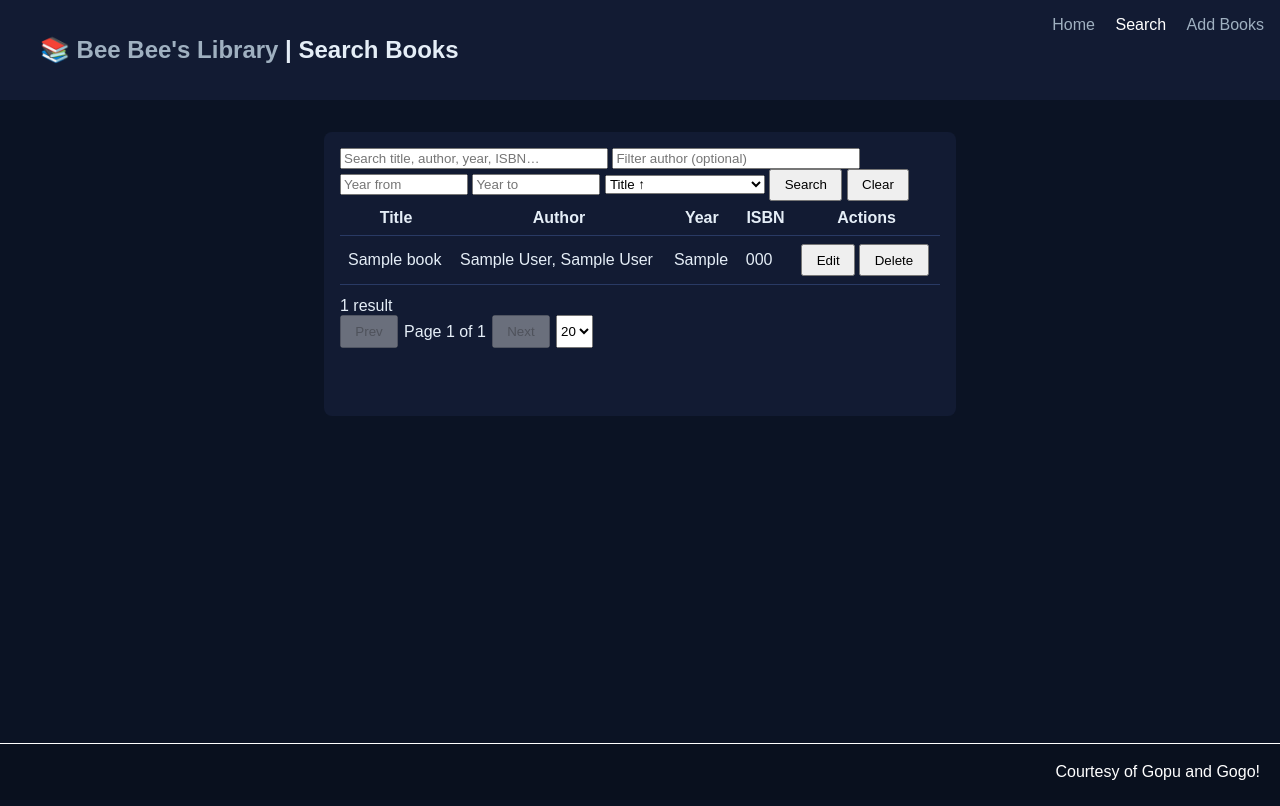
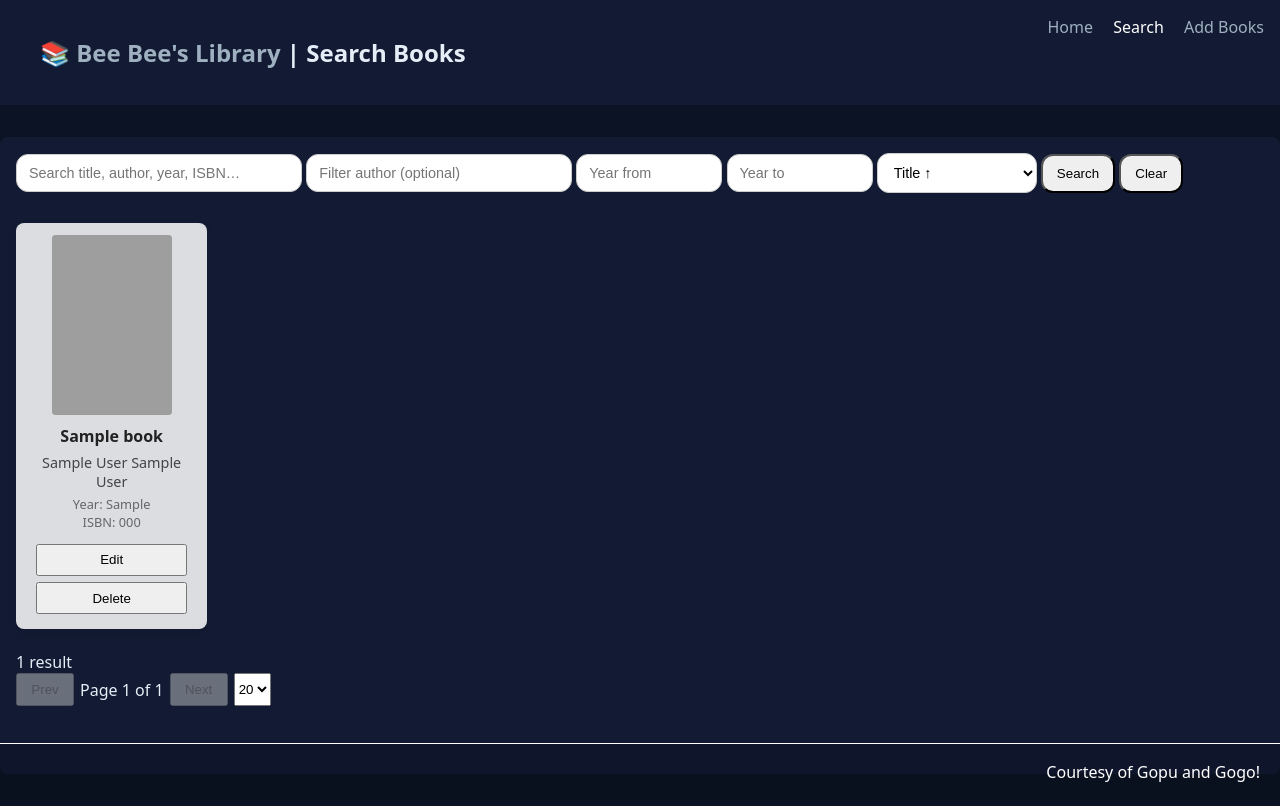
Before and after one commit to nishitjain97/BeeBees_Library, a FastAPI app: page /books in a window 1280 px wide. Before the commit the page ends 780 px from the top, so only its background shows below. Run offline with FastAPI, Linux system fonts and the light colour scheme; the visitor is signed in with stand-in values (Sample User, id 1); tables that the repository leaves empty hold one stand-in row (values such as "Sample post"); some libraries are stand-ins or nearby versions; grey boxes are pictures that could not be loaded.

Commit message:
feat: Adds cover image for books.

```diff
--- a/app/static/list.js
+++ b/app/static/list.js
@@ -38,40 +38,53 @@ async function load() {
 
 function render(data) {
   total = data.total;
-  tbody.innerHTML = '';
+  const container = document.getElementById("books-container");
+  container.innerHTML = "";
+
   if (!data.items.length) {
     empty.style.display = 'block';
     count.textContent = '0 results';
   } else {
     empty.style.display = 'none';
+
     for (const b of data.items) {
-      const tr = document.createElement('tr');
-      let row = `
-        <td>${escapeHtml(b.title)}</td>
-        <td>${escapeHtml(b.author_last)}, ${escapeHtml(b.author_first)}</td>
-        <td>${escapeHtml(b.year)}</td>
-        <td>${escapeHtml(b.isbn)}</td>
+      const div = document.createElement("div");
+      div.className = "book-card";
+
+      const coverUrl =
+        `https://covers.openlibrary.org/b/isbn/${escapeHtml(b.isbn)}-M.jpg?default=true`;
+
+      div.innerHTML = `
+        <img src="${coverUrl}" onerror="this.src='/static/no-cover.png'">
+
+        <div class="title">${escapeHtml(b.title)}</div>
+        <div class="author">${escapeHtml(b.author_first)} ${escapeHtml(b.author_last)}</div>
+
+        <div class="meta">
+            Year: ${escapeHtml(b.year || "N/A")}<br>
+            ISBN: ${escapeHtml(b.isbn || "N/A")}
+        </div>
       `;
 
       if (window.LOGGED_IN === true || window.LOGGED_IN === "true") {
-        row += `
-          <td>
-            <button class="btn small" onclick="editBook(${b.id})">Edit</button>
-            <button class="btn small danger" onclick="deleteBook(${b.id})">Delete</button>
-          </td>
+        div.innerHTML += `
+          <button class="btn small" onclick="editBook(${b.id})">Edit</button>
+          <button class="btn small danger" onclick="deleteBook(${b.id})">Delete</button>
         `;
       }
 
-      tr.innerHTML = row;
+      container.appendChild(div);
+    }
 
-      tbody.appendChild(tr);
-    }
     count.textContent = `${data.total} result${data.total === 1 ? '' : 's'}`;
   }
+
   pageinfo.textContent = `Page ${data.page} of ${Math.max(1, Math.ceil(data.total / data.page_size))}`;
   prev.disabled = data.page <= 1;
   next.disabled = data.page >= Math.ceil(data.total / data.page_size);
 }
+
+
 
 function escapeHtml(s) {
   return (s ?? '').toString().replace(/[&<>"']/g, ch => ({'&':'&amp;','<':'&lt;','>':'&gt;','"':'&quot;',"'":'&#039;'}[ch]));
--- a/app/static/style.css
+++ b/app/static/style.css
@@ -2,7 +2,7 @@ body { font-family: sans-serif; background: #0b1324; color: #e5eef7; margin: 0;
 nav { display:flex; justify-content:space-between; padding: 1em; background:#121b33; }
 nav a { color: #9fb0c0; margin-left:1em; text-decoration:none; }
 nav a.active { color: white; }
-main.card { max-width:600px; margin:2em auto; background:#121b33; padding:1em; border-radius:8px; }
+main.card { margin:2em auto; background:#121b33; padding:1em; border-radius:8px; }
 form { display:grid; gap:1em; }
 form input { padding:0.5em; }
 button { padding:0.5em 1em; }
@@ -42,3 +42,95 @@ body:not(.landing) main {
 body.landing { overflow: hidden; }                /* no scroll on the hero screen */
 .overlay { position: fixed; top:0; right:0; bottom:0; left:0; z-index: 0; }
 .landing-card { position: relative; z-index: 1; }
+
+/* -----------------------------
+   GLOBAL PAGE IMPROVEMENTS
+------------------------------ */
+
+body {
+  font-family: system-ui, sans-serif;
+}
+
+/* -----------------------------
+   FILTER BAR
+------------------------------ */
+
+.filter-bar input,
+.filter-bar select {
+  border: 1px solid #ccc;
+  padding: 10px 12px;
+  border-radius: 12px;       /* SOFT ROUNDING */
+  background: white;
+  font-size: 0.9rem;
+  transition: 0.2s ease;
+}
+
+.filter-bar input:focus,
+.filter-bar select:focus {
+  outline: none;
+  border-color: #6d8dd6;
+  box-shadow: 0 0 5px rgba(109, 141, 214, 0.4);
+}
+
+.filter-bar button {
+  padding: 10px 14px;
+  border-radius: 12px;
+}
+
+/* -----------------------------
+   BOOK CARDS (improved)
+------------------------------ */
+
+.cards-grid {
+  display: grid;
+  grid-template-columns: repeat(auto-fill, minmax(190px, 1fr));
+  gap: 24px;
+  margin-top: 25px;
+}
+
+.book-card {
+  background: #ffffffd9;      /* soft translucent white */
+  backdrop-filter: blur(4px); /* subtle frosted look */
+  padding: 14px;
+  border-radius: 16px;
+  box-shadow: 0 4px 14px rgba(0,0,0,0.08);
+  display: flex;
+  flex-direction: column;
+  align-items: center;
+  text-align: center;
+  transition: 0.2s ease;
+}
+
+.book-card:hover {
+  transform: translateY(-4px);
+  box-shadow: 0 8px 18px rgba(0,0,0,0.12);
+}
+
+.book-card img {
+  width: 130px;
+  height: 190px;
+  object-fit: cover;
+  border-radius: 10px;
+  margin-bottom: 12px;
+  background: #eaeaea;
+}
+
+/* Text styles inside cards */
+.book-card .title {
+  font-weight: 600;
+  font-size: 1rem;
+  margin-bottom: 6px;
+  color: #222;
+}
+
+.book-card .author {
+  font-size: 0.9rem;
+  color: #555;
+  margin-bottom: 6px;
+}
+
+.book-card .meta {
+  font-size: 0.8rem;
+  color: #777;
+  margin-bottom: 12px;
+}
--- a/app/templates/list.html
+++ b/app/templates/list.html
@@ -4,7 +4,73 @@
   <meta charset="utf-8">
   <title>Bee Bee's | Search Books</title>
   <link rel="stylesheet" href="/static/style.css">
+
+  <style>
+    /* --- Cards Layout --- */
+
+    .cards-grid {
+      display: grid;
+      grid-template-columns: repeat(auto-fill, minmax(180px, 1fr));
+      gap: 20px;
+      margin-top: 20px;
+      padding: 10px 0;
+    }
+
+    .book-card {
+      background: aaa;
+      padding: 12px;
+      border-radius: 8px;
+      box-shadow: 0 4px 10px rgba(0,0,0,0.1);
+      display: flex;
+      flex-direction: column;
+      align-items: center;
+      text-align: center;
+    }
+
+    .book-card img {
+      width: 120px;
+      height: 180px;
+      object-fit: cover;
+      border-radius: 4px;
+      margin-bottom: 10px;
+      background: #aaa;
+    }
+
+    .book-card .title {
+      font-weight: bold;
+      font-size: 1rem;
+      margin-bottom: 6px;
+    }
+
+    .book-card .author {
+      font-size: 0.9rem;
+      color: #444;
+      margin-bottom: 4px;
+    }
+
+    .book-card .meta {
+      font-size: 0.8rem;
+      color: #666;
+      margin-bottom: 10px;
+    }
+
+    .book-card button {
+      margin: 3px 0;
+      width: 90%;
+    }
+
+    .book-card {
+      opacity: 0;
+      animation: fadeInUp 0.4s forwards ease;
+    }
+
+    @keyframes fadeInUp {
+      from { opacity: 0; transform: translateY(10px); }
+      to   { opacity: 1; transform: translateY(0); }
+    }
+  </style>
 </head>
+
 <body>
   <nav>
     <h1><a href="/">📚 Bee Bee's Library </a>| Search Books</h1>
@@ -17,7 +83,9 @@
 
 
   <main class="card">
-  <div class="row" style="flex-wrap:wrap; gap:10px">
+
+    <!-- Filters stay exactly the same -->
+    <div class="row filter-bar" style="flex-wrap:wrap; gap:10px">
       <input id="q" placeholder="Search title, author, year, ISBN…" style="flex:1; min-width: 260px;">
       <input id="author" placeholder="Filter author (optional)" style="width:240px;">
       <input id="yf" placeholder="Year from" inputmode="numeric" style="width:120px;">
@@ -35,21 +103,10 @@
       <button id="clear" class="btn ghost">Clear</button>
     </div>
 
-  <table id="tbl">
-    <thead>
-      <tr>
-        <th>Title</th>
-        <th>Author</th>
-        <th>Year</th>
-        <th>ISBN</th>
-        {% if logged_in %}
-          <th>Actions</th>
-        {% endif %}
-      </tr>
-    </thead>
-    <tbody></tbody>
-  </table>
+    <!-- NEW BOOK CARDS CONTAINER -->
+    <div id="books-container" class="cards-grid"></div>
 
+    <!-- Pagination stays the same -->
     <div id="pager" class="row" style="justify-content:space-between; margin-top:12px;">
       <div id="count" class="muted"></div>
       <div style="display:flex; gap:6px;">
@@ -68,6 +125,7 @@
   <script>
       window.LOGGED_IN = {{ "true" if logged_in else "false" }};
   </script>
+
   <script>
     async function deleteBook(id) {
         if (!confirm("Delete this book?")) return;
@@ -88,5 +146,6 @@
 
   <script src="/static/list.js"></script>
   {% include "partials/footer.html" %}
+
 </body>
 </html>
```
Lines whose indentation alone changed are shown as unchanged.
